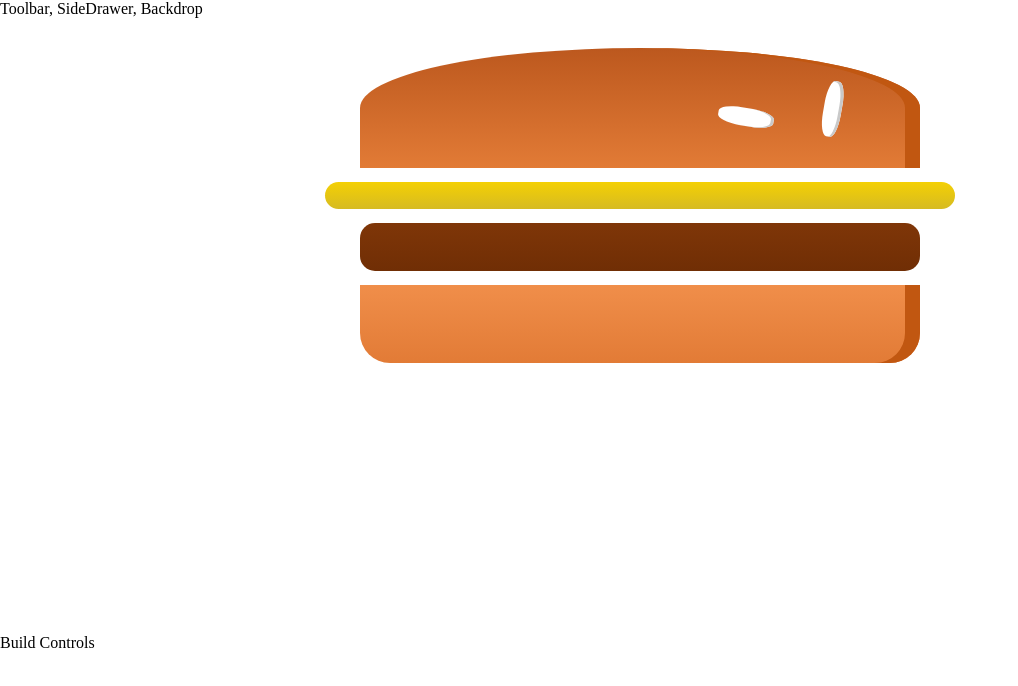
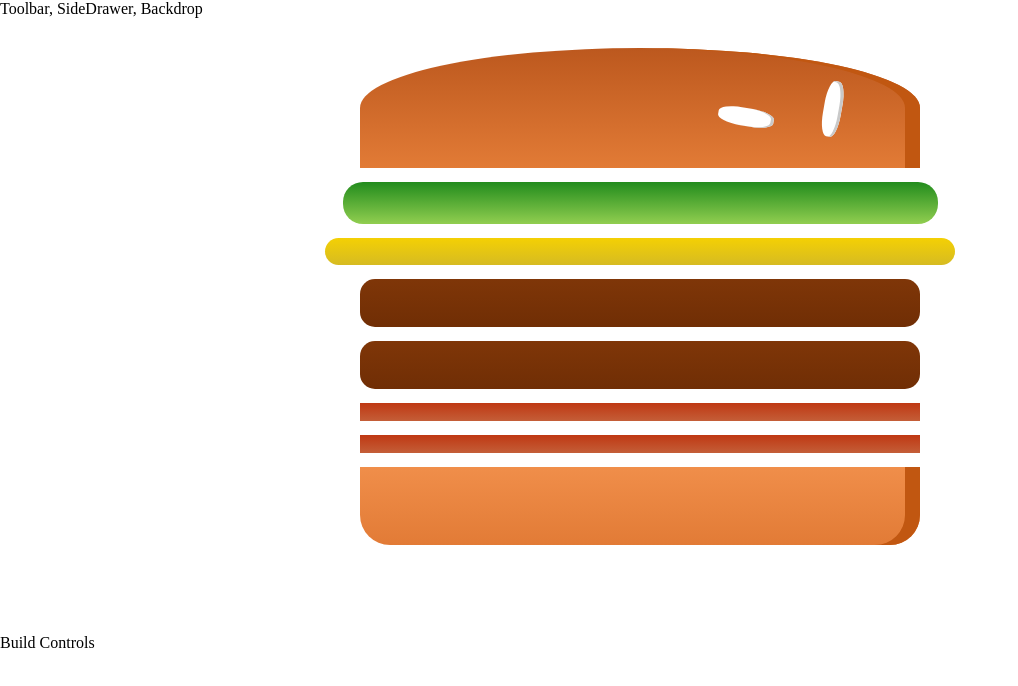
Before and after one commit to malep2007/burger-app, a React app: page / in a window 1280 px wide. Shown: the top 686 px of the page, without its empty margins (0-1018 px from the left). Built offline with nearby package versions, Linux system fonts and the light colour scheme.

Commit message:
Adding BurgerIngredients Dynamically

```diff
--- a/src/components/Burger/Burger.js
+++ b/src/components/Burger/Burger.js
@@ -4,11 +4,16 @@
 import BurgerIngredient from './BurgerIngredient/BurgerIngerdient';
 
 const burger = (props) => {
+    let transformedIngredients = Object.keys(props.ingredients)
+    .map( igKey => {
+            return [...Array( props.ingredients[igKey] )].map(( _, i) => {
+                return <BurgerIngredient type={igKey} key={igKey + i} ingredients={igKey}/>;
+            });
+        });
     return (
         <div className={classes.Burger}>
             <BurgerIngredient type='bread-top'/>
-            <BurgerIngredient type='cheese'/>
-            <BurgerIngredient type='meat'/>
+            { transformedIngredients }
             <BurgerIngredient type='bread-bottom'/>
         </div>
     );
--- a/src/components/Burger/BurgerIngredient/BurgerIngerdient.js
+++ b/src/components/Burger/BurgerIngredient/BurgerIngerdient.js
@@ -39,7 +39,7 @@
     }
 }
 
-BurgerIngredient.PropTypes = {
+BurgerIngredient.propTypes = {
     type: PropTypes.string.isRequired
 }
 
--- a/src/containers/BurgerBuilder/BurgerBuilder.js
+++ b/src/containers/BurgerBuilder/BurgerBuilder.js
@@ -3,10 +3,20 @@
 import Burger from '../../components/Burger/Burger';
 
 class BurgerBuilder extends Component{
+
+    state = {
+        ingredients :{
+            salad: 1,
+            cheese: 1,
+            meat: 2,
+            bacon: 2,
+        }
+    }
+
     render(){
         return (
             <Aux>
-                <Burger/>
+                <Burger ingredients={this.state.ingredients}/>
                 <div>Build Controls</div>
             </Aux>
         );
```
